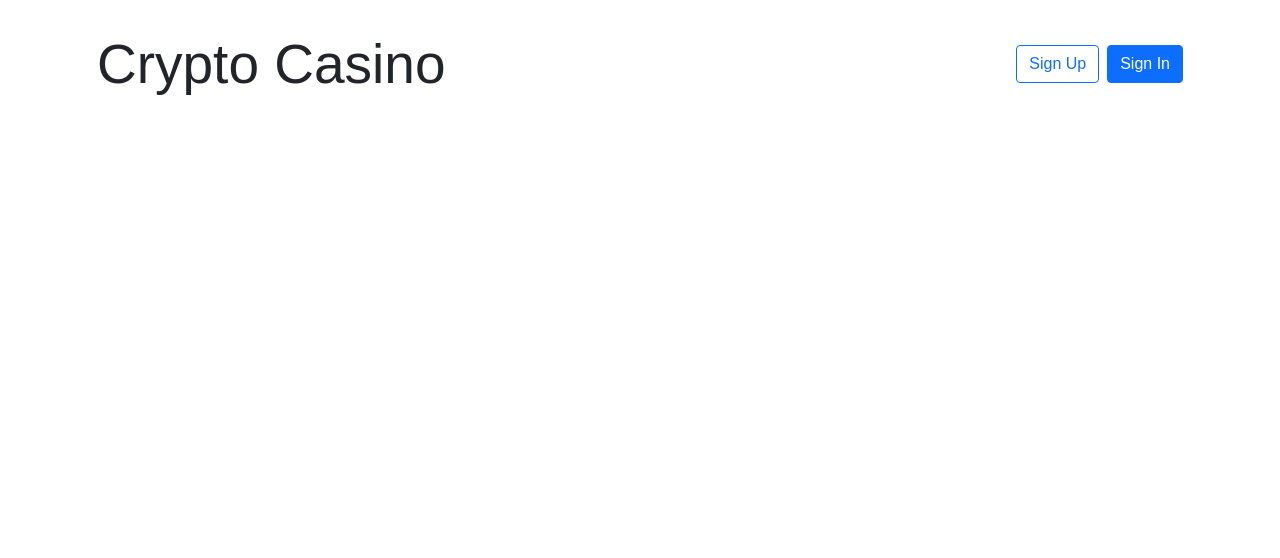
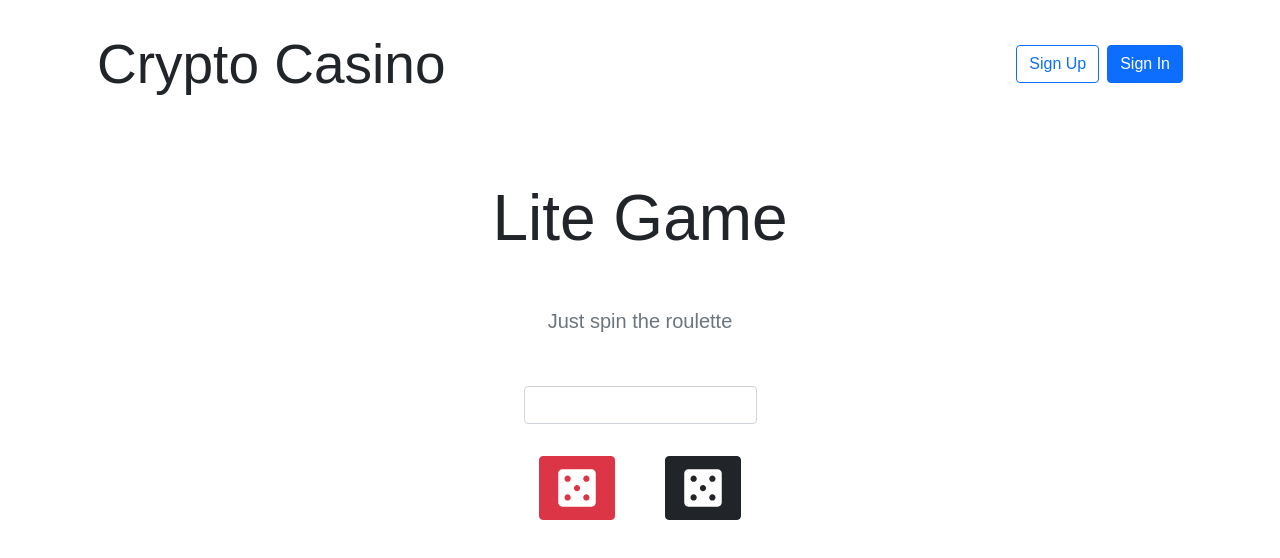
Before and after one commit to mrabets/front-casino, a React (Create React App) app: page /lite_game in a window 1280 px wide. Shown: the top 558 px of the page. Built offline with nearby package versions, Linux system fonts and the light colour scheme; a web font is replaced by a local one.

Commit message:
Add tokens button

```diff
--- a/src/App.css
+++ b/src/App.css
@@ -33,6 +33,18 @@
 
 .Games {
   margin-top: 10%;
+}
+
+.Bet-buttons {
+  margin-top: 2rem;
+}
+
+.Red-button {
+  margin-right: 25px;
+}
+
+.Dark-button {
+  margin-left: 25px;
 }
 
 .Own-form {
--- a/src/Games/HardGame.js
+++ b/src/Games/HardGame.js
@@ -1,6 +1,12 @@
 export const HardGame = () => {
   return (
     <>
+      <div className="p-3 pb-md-4 mx-auto text-center">
+        <h1 className="Balance display-3 fw-normal">Hard Game</h1>
+        <p className="Balance fs-5 text-muted">
+          Comming soon
+        </p>
+      </div>
     </>
   )
 }
--- a/src/Games/LiteGame.js
+++ b/src/Games/LiteGame.js
@@ -1,6 +1,33 @@
+import { useEffect, useState } from 'react';
+import { MdCasino } from 'react-icons/md';
+
+
 export const LiteGame = () => {
+  const [betAmount, setBetAmount] = useState(0)
+  const [token, setToken] = useState('')
+
   return (
     <>
+      <div className="p-3 pb-md-4 mx-auto text-center">
+        <h1 className="Balance display-3 fw-normal">Lite Game</h1>
+        <p className="Balance fs-5 text-muted">
+          Just spin the roulette
+        </p>
+
+        <div className="input-group justify-content-center">
+          <div className="col-xs-5">
+              <input type="number" onChange={(e) => setBetAmount(Number(e.target.value))} className="form-control"/>
+          </div>
+        </div>
+        <div className='Bet-buttons'>
+          <button onClick={() => setToken('red')} type="button" className="Red-button btn btn-danger">
+            <MdCasino size={50}/>
+          </button>
+          <button onClick={() => setToken('black')} type="button" className="Dark-button btn btn-dark">
+            <MdCasino size={50}/>
+          </button>
+        </div>
+      </div>
     </>
   )
 }
```
